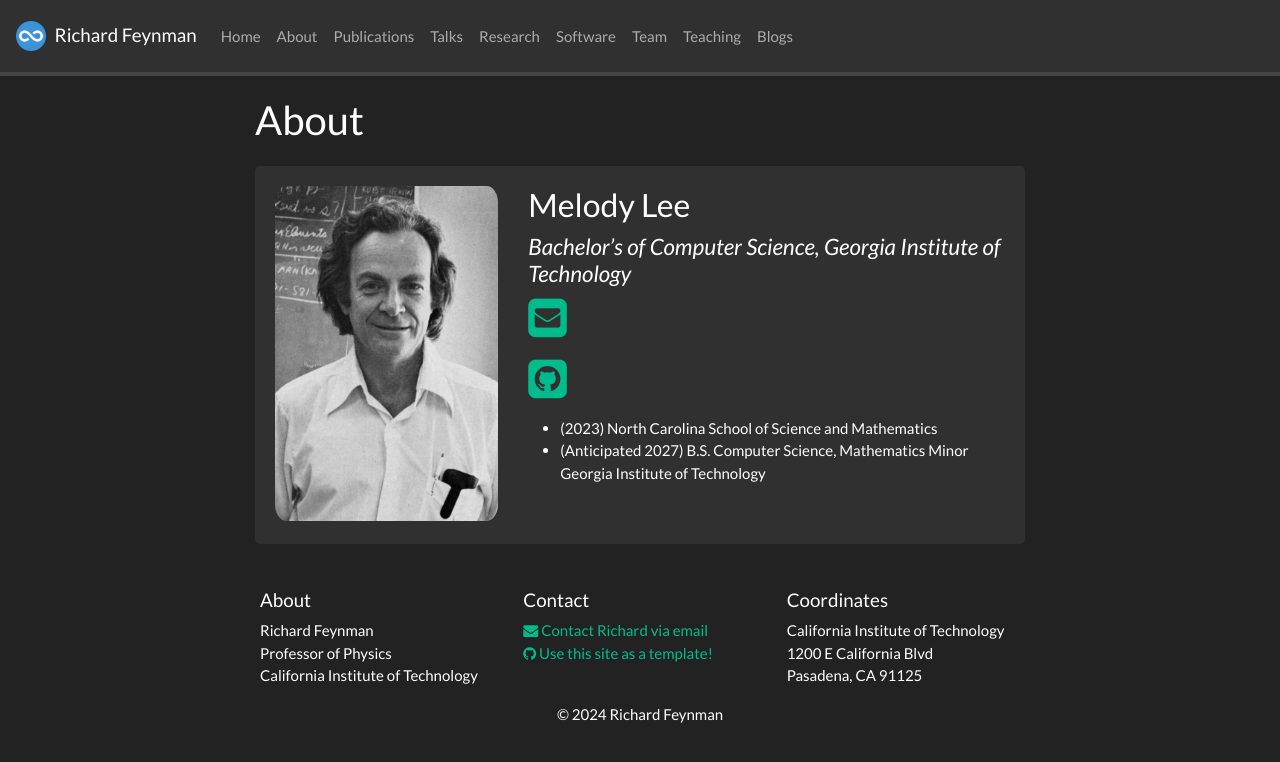
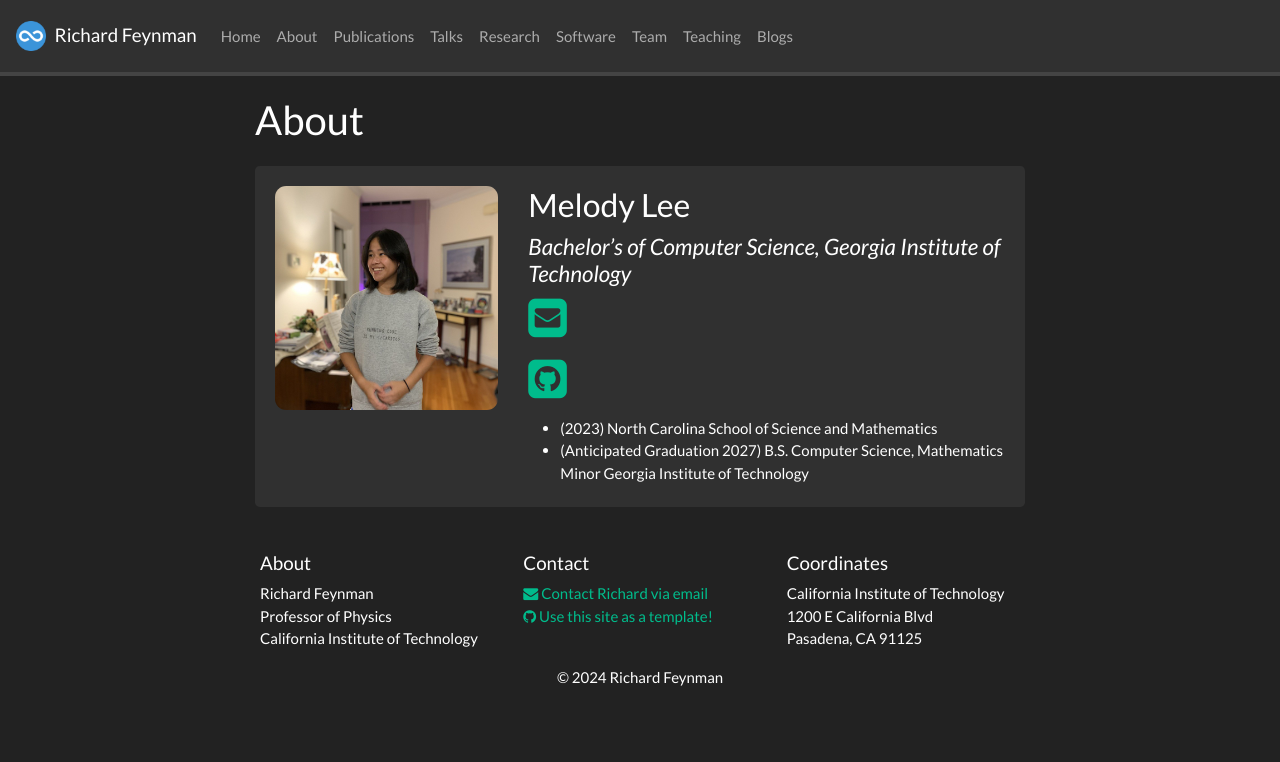
Before and after one commit to malee4/researchSite, a Jekyll site: the page built from _pages/about.md, in a window 1280 px wide. Shown: the top 762 px of the page. Built offline with Jekyll 4.4.1, drawn with Linux system fonts in a browser that asks for light colours; nearby versions of some CDN libraries; a style sheet for code colours, icons or effects is not loaded.

```diff
--- a/_data/pi.yml
+++ b/_data/pi.yml
@@ -9,7 +9,7 @@
   education:
     [
       "(2023) North Carolina School of Science and Mathematics",
-      "(Anticipated 2027) B.S. Computer Science, Mathematics Minor Georgia Institute of Technology",
+      "(Anticipated Graduation 2027) B.S. Computer Science, Mathematics Minor Georgia Institute of Technology",
     ]
 
   educationshort:
```
Also changed, not shown: images/headshot.jpg.
